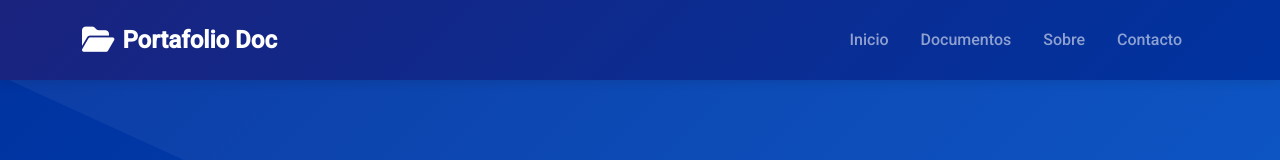
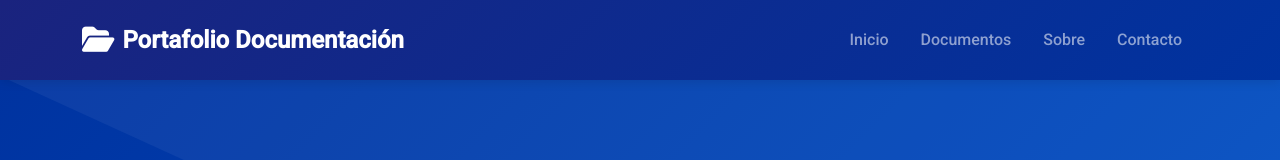
Before and after one commit to EstivenMendez12/portafoliodocumentacion, a plain HTML site: page PortfolioWeb/Index.html in a window 1280 px wide. Shown: the top 160 px of the page. Drawn offline with nearby package versions, Linux system fonts and the light colour scheme.

Commit message:
solo nombres

```diff
--- a/PortfolioWeb/Index.html
+++ b/PortfolioWeb/Index.html
@@ -3,7 +3,7 @@
 <head>
     <meta charset="UTF-8">
     <meta name="viewport" content="width=device-width, initial-scale=1.0">
-    <title>Portafolio de Documentación | Jeremy</title>
+    <title>Portafolio de Documentación | OnlineEat</title>
     <link href="https://cdn.jsdelivr.net/npm/bootstrap@5.3.0/dist/css/bootstrap.min.css" rel="stylesheet">
     <link rel="stylesheet" href="https://cdnjs.cloudflare.com/ajax/libs/font-awesome/6.4.0/css/all.min.css">
     <link rel="stylesheet" href="style.css">
@@ -17,7 +17,7 @@
         <div class="container">
             <a class="navbar-brand d-flex align-items-center" href="#">
                 <i class="fas fa-folder-open me-2"></i>
-                <span>Portafolio Doc</span>
+                <span>Portafolio Documentación</span>
             </a>
             <button class="navbar-toggler" type="button" data-bs-toggle="collapse" data-bs-target="#navbarNav">
                 <span class="navbar-toggler-icon"></span>
```
